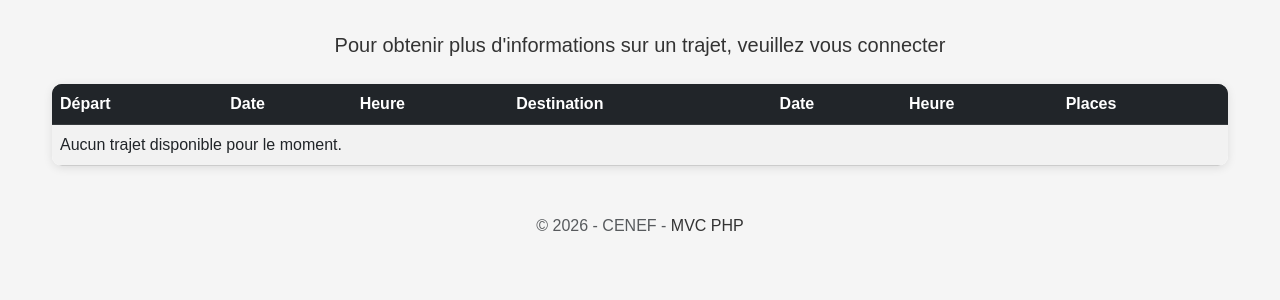
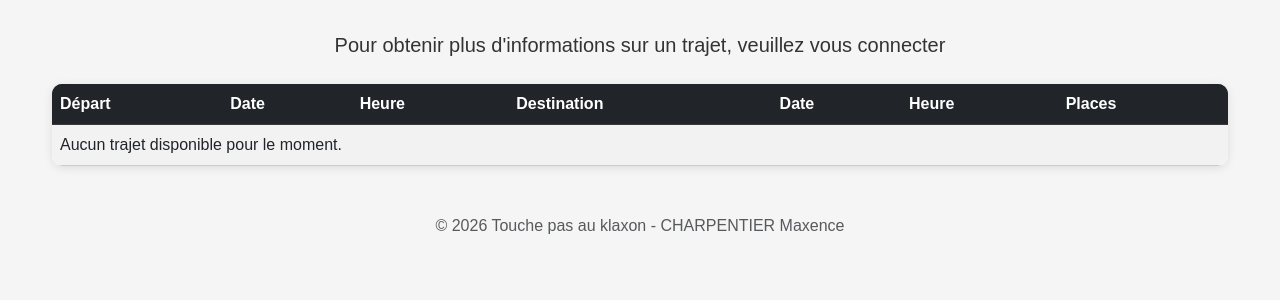
Before and after one commit to Charpyspm/touche-pas-au-klaxon, a PHP site: page / in a window 1280 px wide. Shown: the part 92-392 px from the top of the page. Run offline with PHP 8.4, Linux system fonts and the light colour scheme; data that the repository does not hold is empty.

Commit message:
modification du texte du footert

```diff
--- a/views/home.php
+++ b/views/home.php
@@ -645,7 +645,7 @@
     </script>
 
     <footer class="mt-5">
-        <p class="text-center text-muted">&copy; <?php echo date('Y'); ?> - CENEF - <a href="#">MVC PHP</a></p>
+        <p class="text-center text-muted">&copy; <?php echo date('Y'); ?> Touche pas au klaxon - CHARPENTIER Maxence</p>
     </footer>
 
     <!-- Bootstrap 5 JS -->
```
